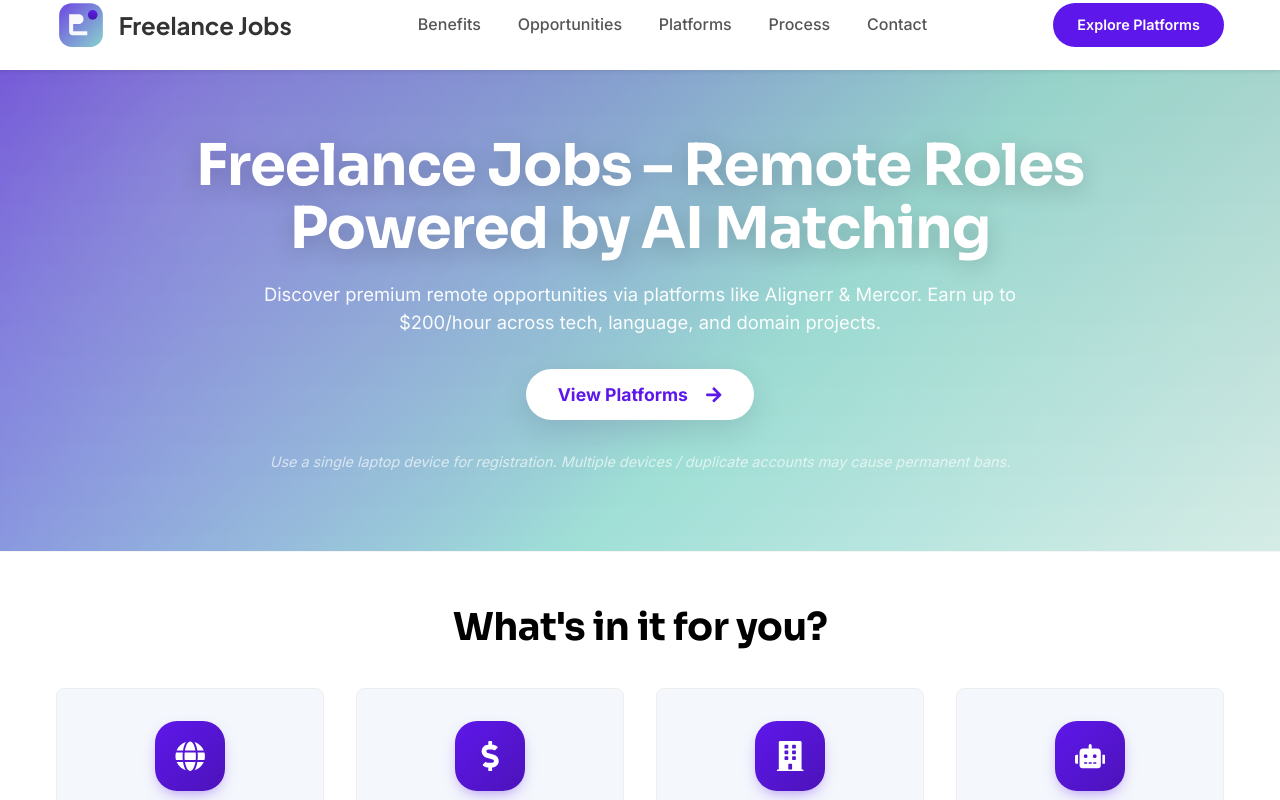
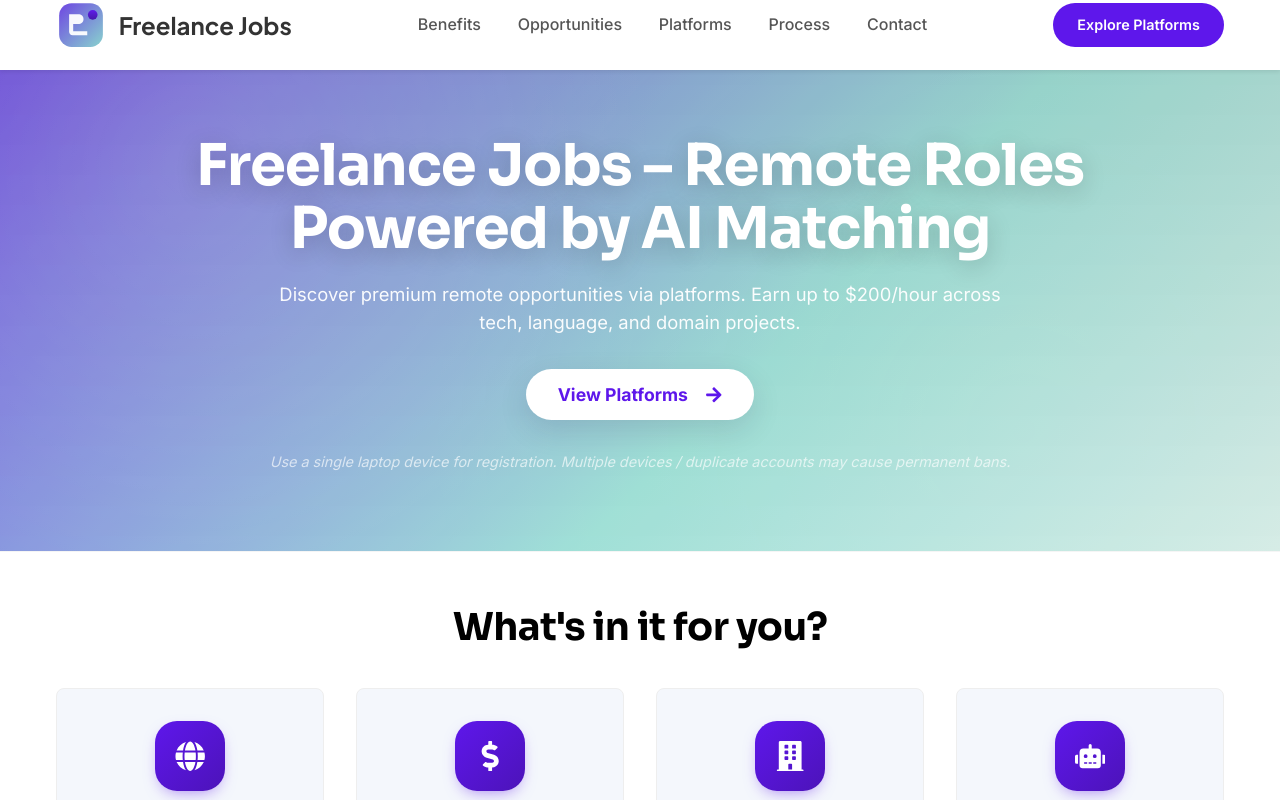
Before and after one commit to trivikramm/freelance-jobs-webapp, a React (Vite) app: page / in a window 1280 px wide. Shown: the top 800 px of the page. Built offline with nearby package versions, Linux system fonts and the light colour scheme.

Commit message:
deleted direct whatsappabcdefg

```diff
--- a/src/components/Hero.jsx
+++ b/src/components/Hero.jsx
@@ -5,7 +5,7 @@
     <section className="hero-section reveal">
       <div className="hero-inner">
         <h1 className="hero-title">Freelance Jobs – Remote Roles Powered by AI Matching</h1>
-        <p className="hero-subtitle">Discover premium remote opportunities via platforms like Alignerr & Mercor. Earn up to $200/hour across tech, language, and domain projects.</p>
+        <p className="hero-subtitle">Discover premium remote opportunities via platforms. Earn up to $200/hour across tech, language, and domain projects.</p>
         <a className="cta-button" href="#companies">
           View Platforms <FaArrowRight />
         </a>
```
